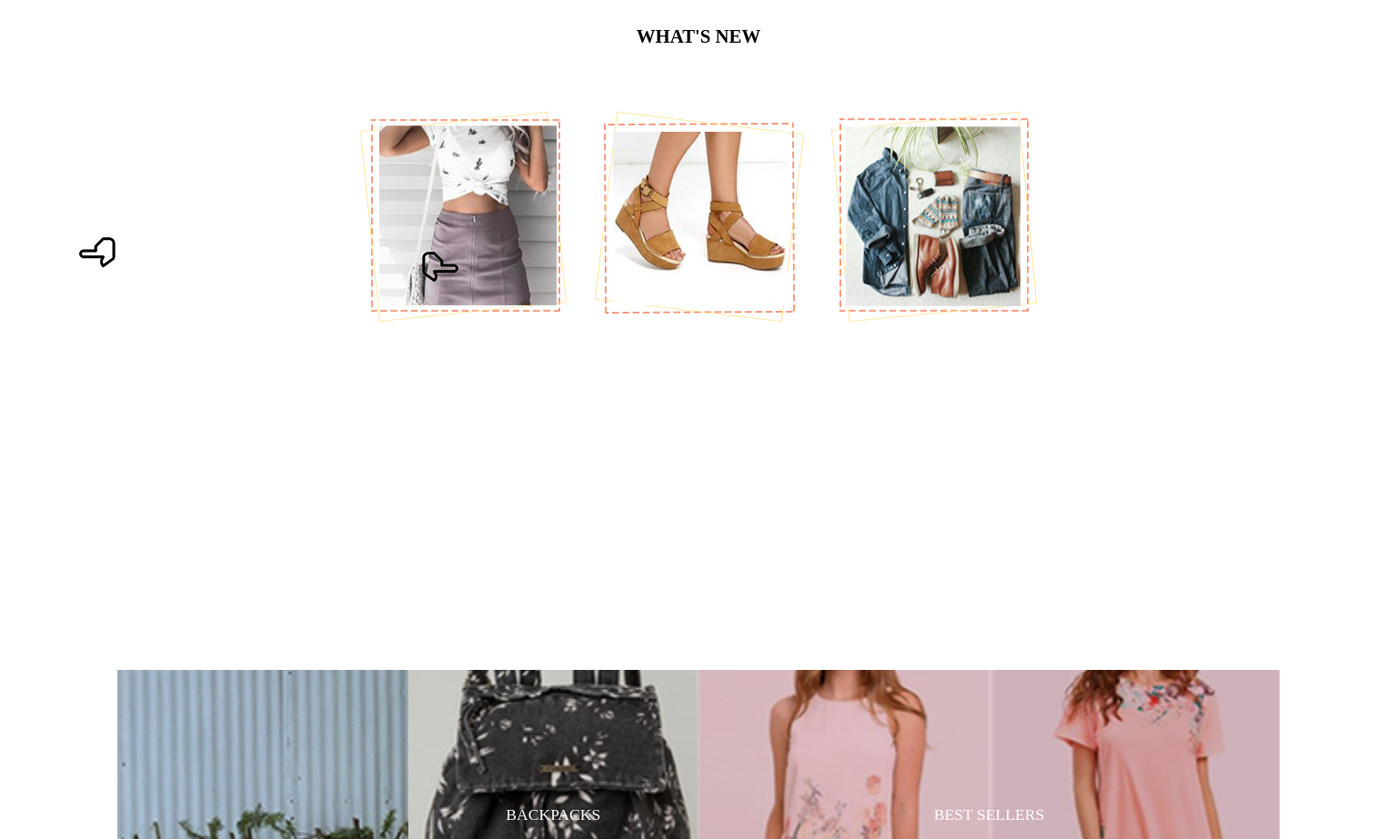
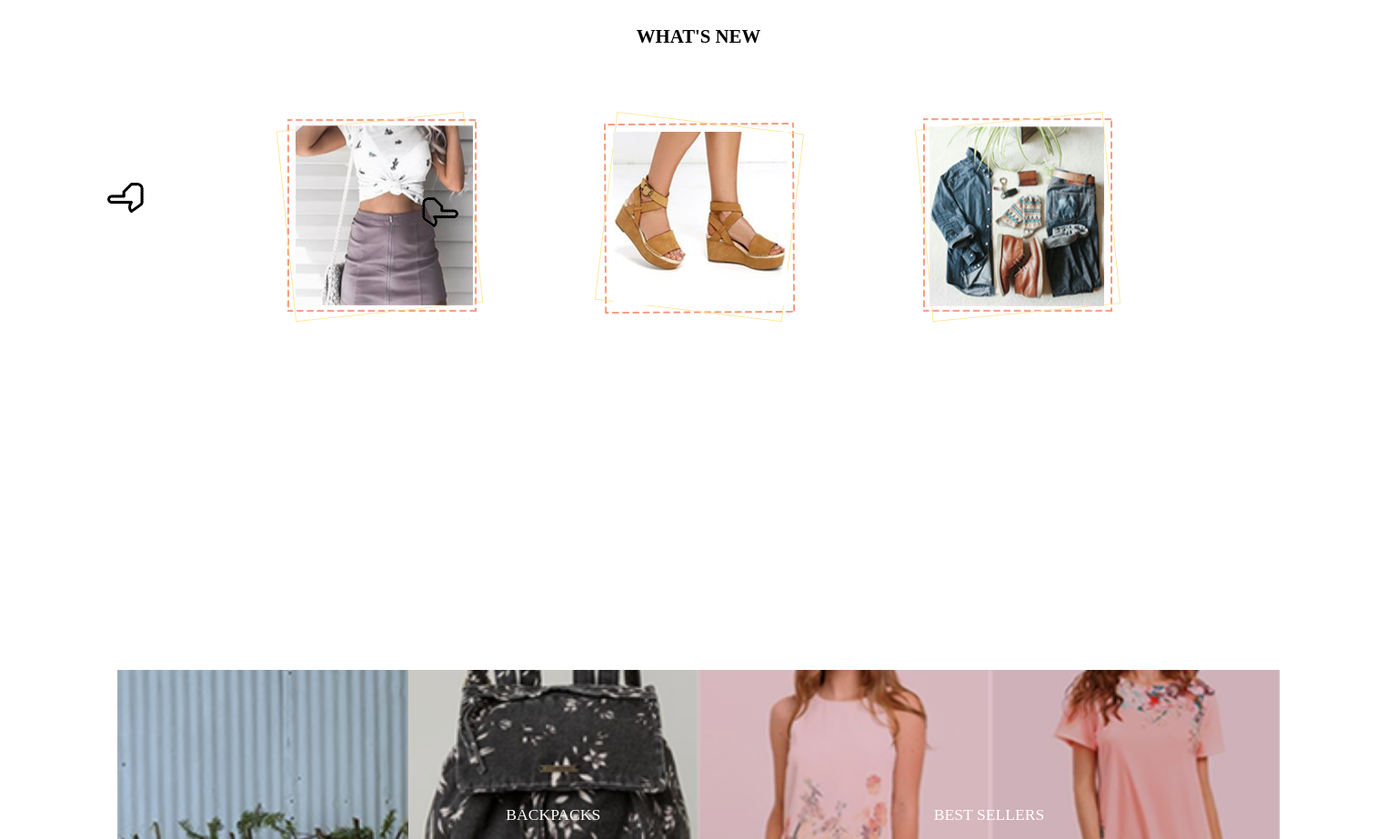
Before and after one commit to erinkahn/cloverHill, a website: page index.html in a window 1536 px wide. Shown: the part 1460-2383 px from the top of the page at 91% size. Drawn offline with Linux system fonts and the light colour scheme.

Commit message:
slider images

```diff
--- a/src/scss/main.scss
+++ b/src/scss/main.scss
@@ -220,11 +220,11 @@ header{
 		top: 76%;
 
 		@media screen and (min-width: 768px){
-			top: 104%;
+			top: 85%;
 		}
 
 		@media screen and (min-width: 1380px){
-			top: 50%;
+			top: 35%;
 		}
 
 		a{
@@ -241,7 +241,7 @@ header{
 					position: absolute;
 
 					@media screen and (min-width: 768px){
-						left: 5vw;
+						left: 7vw;
 					}
 				}
 			}
@@ -272,10 +272,10 @@ header{
 
 		img{
 			z-index: -2;
-			padding: 0 3%;
+			padding: 0 2%;
 
 			@media screen and (min-width: 1380px){
-				padding: 0 1%;
+				padding: 0 4%;
 			}
 		}
 	}
```
Also changed, not shown: dist/css/main.css, 1 other file.
